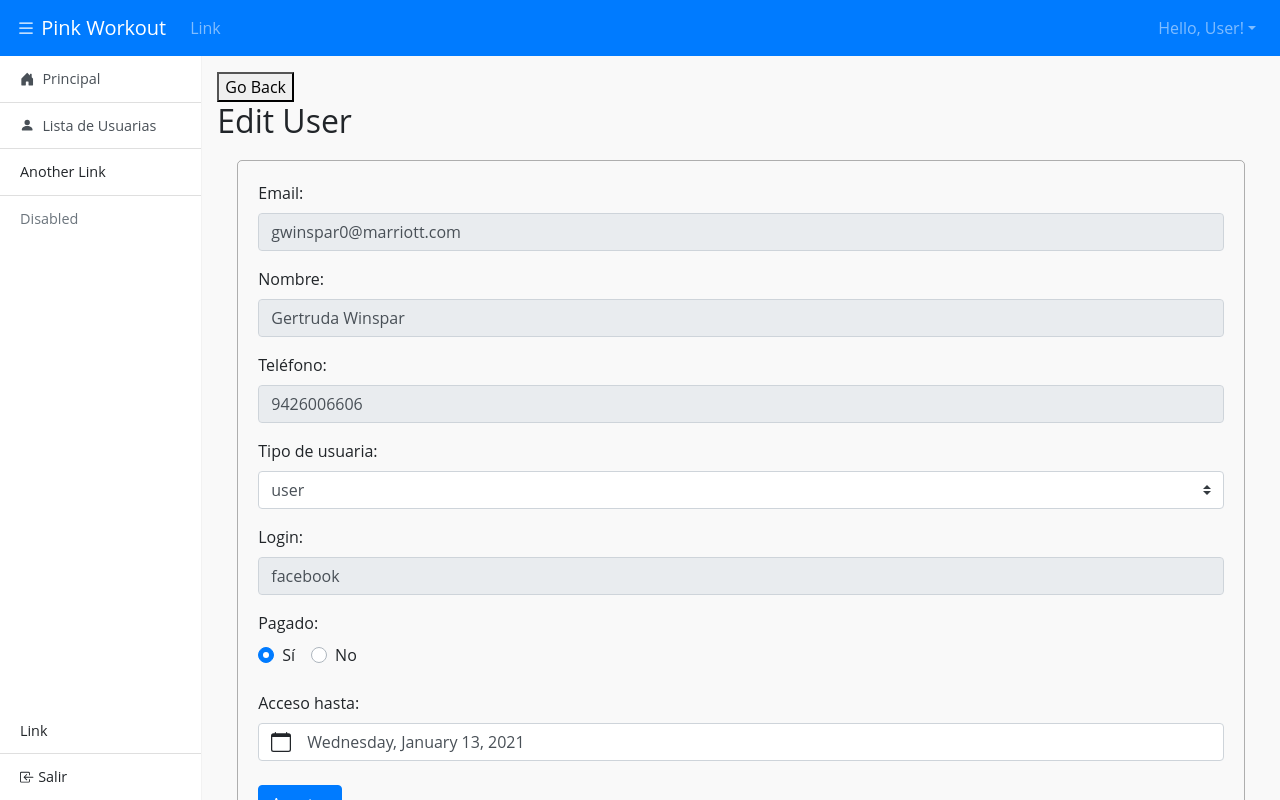
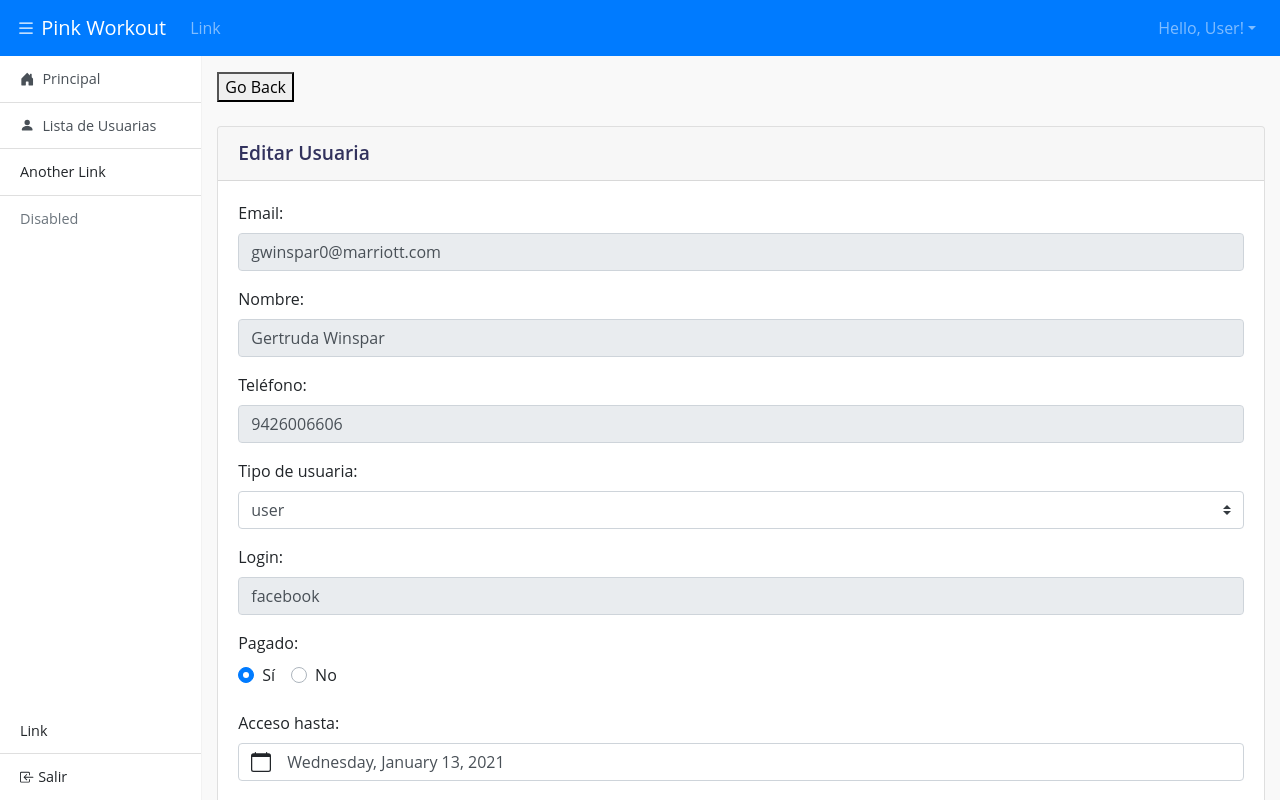
Before and after one commit to vicalbiter/pw-prot, a Vue app: page /users/edit-user/1 in a window 1280 px wide. Built offline with nearby package versions, Linux system fonts and the light colour scheme; data requests are answered from the project's data file.

Commit message:
User card to wrap edit form

```diff
--- a/src/App.vue
+++ b/src/App.vue
@@ -31,4 +31,12 @@ export default {
 #nav a.router-link-exact-active {
   color: #42b983;
 }
+
+h1, h2, h3, h4, h5, h6, .h1, .h2, .h3, .h4, .h5, .h6 {
+    margin-bottom: 0.5rem;
+    font-family: inherit;
+    font-weight: 600;
+    line-height: 1.5;
+    color: #32325d;
+}
 </style>
--- a/src/views/EditUser.vue
+++ b/src/views/EditUser.vue
@@ -1,9 +1,16 @@
 <template>
   <div class="container pt-3">
     <button @click="$router.push({ name: 'Users' })">Go Back</button>
-    <h2>Edit User</h2>
 
-    <div class="form-container">
+    <!-- <div class="form-container"> -->
+
+    <b-card no-body class="mt-4 mb-4 edit-user-card">
+
+      <b-card-header>
+        <h3 class="mb-0">Editar Usuaria</h3>
+      </b-card-header>
+
+      <b-card-body>
         <b-form @submit.prevent="onSubmit">
 
           <!-- Email -->
@@ -102,7 +109,10 @@
           <!-- Submit -->
           <b-button type="submit" variant="primary">Aceptar</b-button>
         </b-form>
-    </div>
+      </b-card-body>
+
+    </b-card>
+    <!-- </div> -->
 
     <!-- Test Form -->
     <!-- <b-card class="mt-3" header="Form Data Result">
@@ -187,11 +197,15 @@ export default {
 </script>
 
 <style>
-.form-container {
+/* .form-container {
   margin: 20px;
   padding: 20px;
   border: 1px solid rgba(0, 0, 0, 0.3);
   border-radius: 5px;
+} */
+
+.edit-user-card h3{
+  font-size: 1.2rem;
 }
 
 </style>
--- a/src/views/Users.vue
+++ b/src/views/Users.vue
@@ -1,7 +1,8 @@
 <template>
   <div>
+
     <div class="container-fluid pt-3 pb-5">
-      <h2>User Table</h2>
+      <h3>User Table</h3>
 
       <b-row class="mb-3">
         <b-col>
```
Lines whose indentation alone changed are shown as unchanged.
